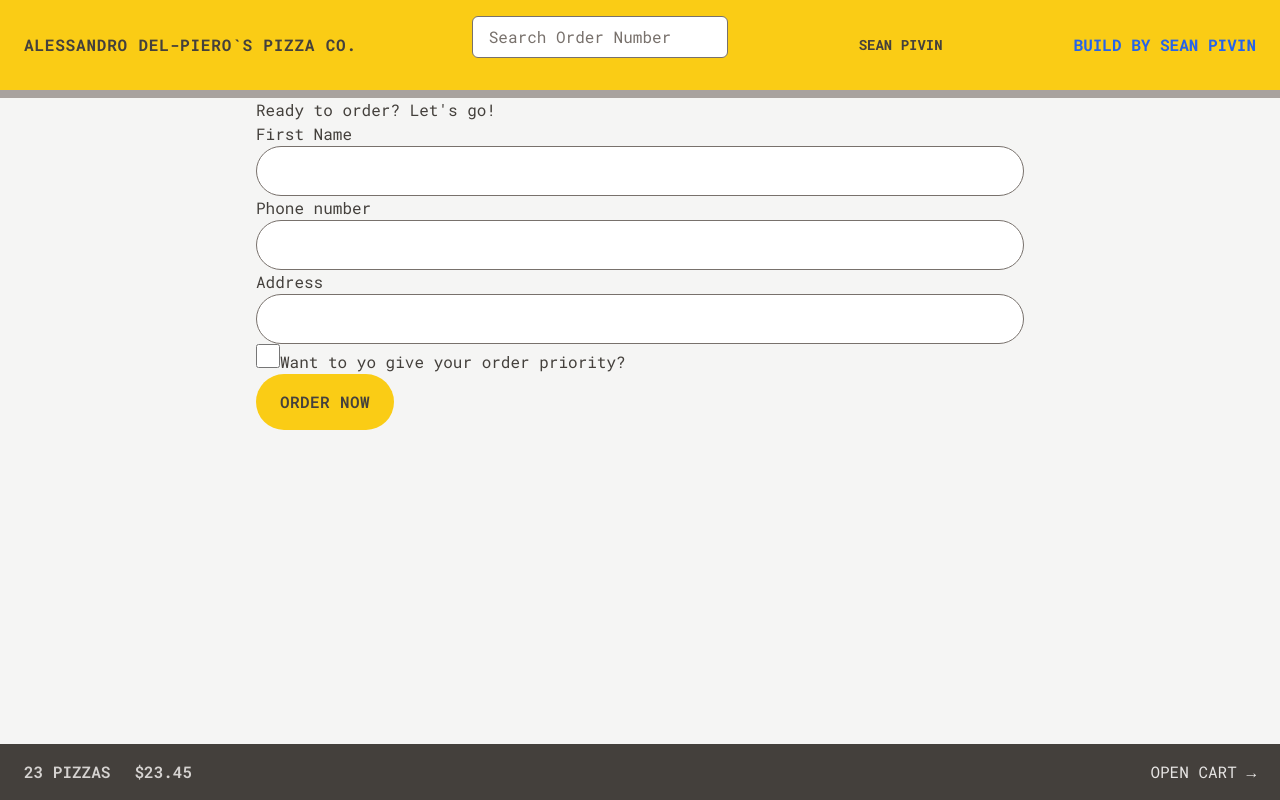
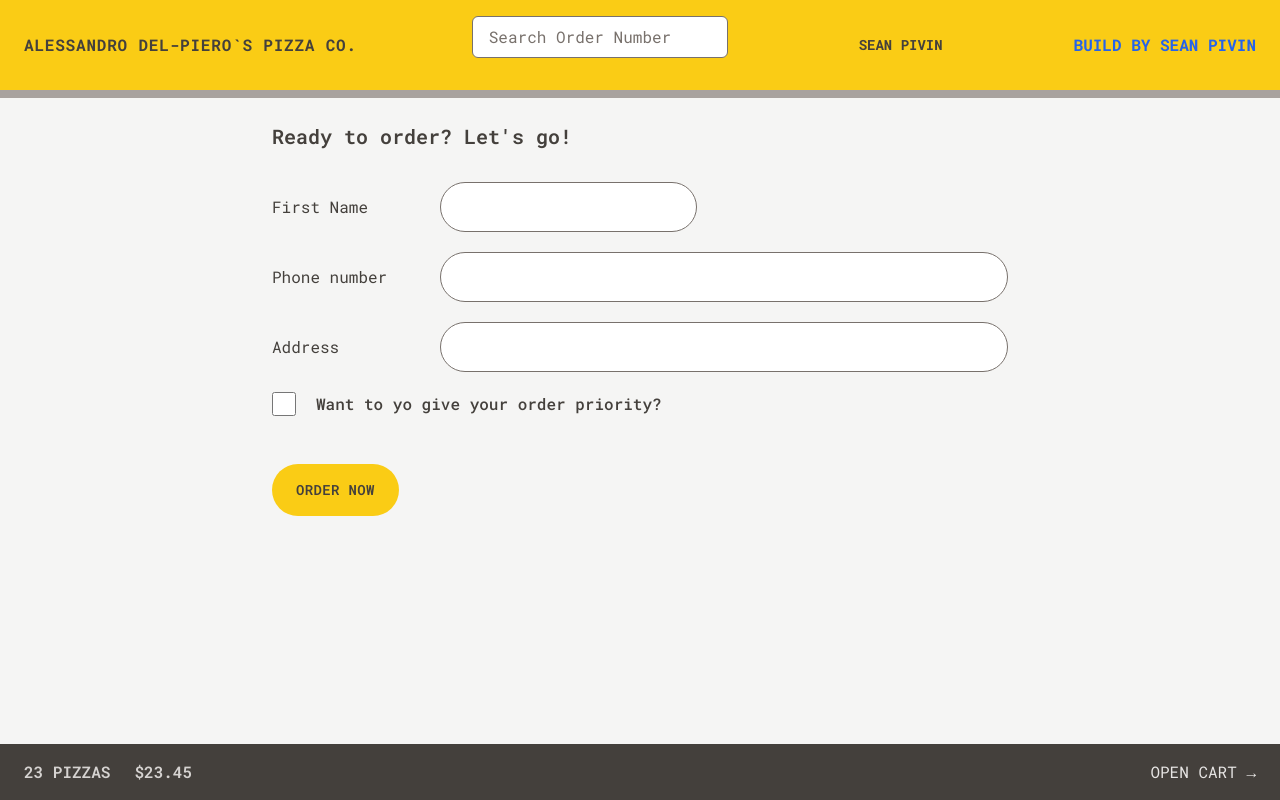
Before and after one commit to seanpivin/NY-Pizza, a React (Vite) app: page /order/new in a window 1280 px wide. Built offline with nearby package versions, Linux system fonts and the light colour scheme.

Commit message:
done with order form styling and starts order overview styling

```diff
--- a/src/features/cart/Cart.jsx
+++ b/src/features/cart/Cart.jsx
@@ -37,7 +37,7 @@
 
       <ul className="mt-4 divide-y divide-stone-200 border-b">
         {cart.map((item) => (
-          <CartItem item={item} key={item.key} />
+          <CartItem item={item} key={item.pizzaId} />
         ))}
       </ul>
 
--- a/src/features/order/CreateOrder.jsx
+++ b/src/features/order/CreateOrder.jsx
@@ -43,31 +43,40 @@
   const cart = fakeCart;
 
   return (
-    <div>
-      <h2>Ready to order? Let's go!</h2>
+    <div className=" px-4 py-6">
+      <h2 className=" mb-8 text-xl font-semibold">Ready to order? Let's go!</h2>
 
       <Form method="POST">
-        <div>
-          <label>First Name</label>
+        <div className="mb-5 flex gap-2 flex-col sm:flex-row sm:items-center">
+          <label className=" sm:basis-40">First Name</label>
           <input type="text" name="customer" required className="input" />
         </div>
 
-        <div>
-          <label>Phone number</label>
-          <div>
-            <input type="tel" name="phone" required className="input" />
-          </div>
-          {formErrors?.phone && <p>{formErrors.phone}</p>}
-        </div>
-
-        <div>
-          <label>Address</label>
-          <div>
-            <input type="text" name="address" required className="input" />
+        <div className="mb-5 flex gap-2 flex-col sm:flex-row sm:items-center">
+          <label className=" sm:basis-40">Phone number</label>
+          <div className="grow">
+            <input type="tel" name="phone" required className="input w-full" />
+            {formErrors?.phone && (
+              <p className=" text-xs mt-2 text-red-700 bg-red-100 rounded-md p-2">
+                {formErrors.phone}
+              </p>
+            )}
           </div>
         </div>
 
-        <div>
+        <div className="mb-5 flex gap-2 flex-col sm:flex-row sm:items-center">
+          <label className=" sm:basis-40">Address</label>
+          <div className="grow">
+            <input
+              type="text"
+              name="address"
+              required
+              className="input w-full"
+            />
+          </div>
+        </div>
+
+        <div className=" mb-12 flex items-center gap-5">
           <input
             type="checkbox"
             name="priority"
@@ -76,7 +85,9 @@
             // value={withPriority}
             // onChange={(e) => setWithPriority(e.target.checked)}
           />
-          <label htmlFor="priority">Want to yo give your order priority?</label>
+          <label className=" font-medium" htmlFor="priority">
+            Want to yo give your order priority?
+          </label>
         </div>
 
         <div>
--- a/src/index.css
+++ b/src/index.css
@@ -4,7 +4,7 @@
 
 @layer components {
   .input {
-    @apply w-full rounded-full border border-stone-500 px-4 py-2 transition-all duration-300 placeholder:text-stone-500 focus:outline-none focus:ring focus:ring-yellow-500 text-sm md:text-base md:px-6 md:py-3;
+    @apply rounded-full border border-stone-500 px-4 py-2 transition-all duration-300 placeholder:text-stone-500 focus:outline-none focus:ring focus:ring-yellow-500 text-sm md:text-base md:px-6 md:py-3;
   }
   /* https://dev.to/afif/i-made-100-css-loaders-for-your-next-project-4eje */
   .loader {
--- a/src/ui/Btn.jsx
+++ b/src/ui/Btn.jsx
@@ -2,13 +2,13 @@
 
 function Btn({ children, disabled, to, type }) {
   const base =
-    "inline-block rounded-full hover:text-white bg-yellow-400 font-semibold uppercase tracking-wide transition-colors duration-200 hover:bg-yellow-500 focus:ring foucs:ring-yellow-300 focus:bg-yellow-400 focus:ring-offset-2 focus:outline-none disabled:cursor-not-allowed";
+    "inline-block text-sm rounded-full hover:text-white bg-yellow-400 font-semibold uppercase tracking-wide transition-colors duration-200 hover:bg-yellow-500 focus:ring foucs:ring-yellow-300 focus:bg-yellow-400 focus:ring-offset-2 focus:outline-none disabled:cursor-not-allowed";
   const styles = {
     primary: base + "py-3 px-4 md:px-6 md:py-4",
     small: base + " px-4 py-2 md:px-5 md:py-2.5 text-xs md:text-sm",
     secondary:
       base +
-      " border border-yellow-400 text-black-400 hover:bg-yellow-400 hover:text-white focus:bg-yellow-400 focus:text-white focus:ring-yellow-300 focus:ring-offset-2 disabled:opacity-50 disabled:cursor-not-allowed px-4 py-2 md:px-5 md:py-2.5 text-xs md:text-sm",
+      " border border-yellow-400 text-sm text-black-400 hover:bg-yellow-400 hover:text-white focus:bg-yellow-400 focus:text-white focus:ring-yellow-300 focus:ring-offset-2 disabled:opacity-50 disabled:cursor-not-allowed px-4 py-2 md:px-5 md:py-2.5 text-xs md:text-sm",
   };
   if (to)
     return (
```
Also changed, not shown: index.html (+6 -2 lines).
